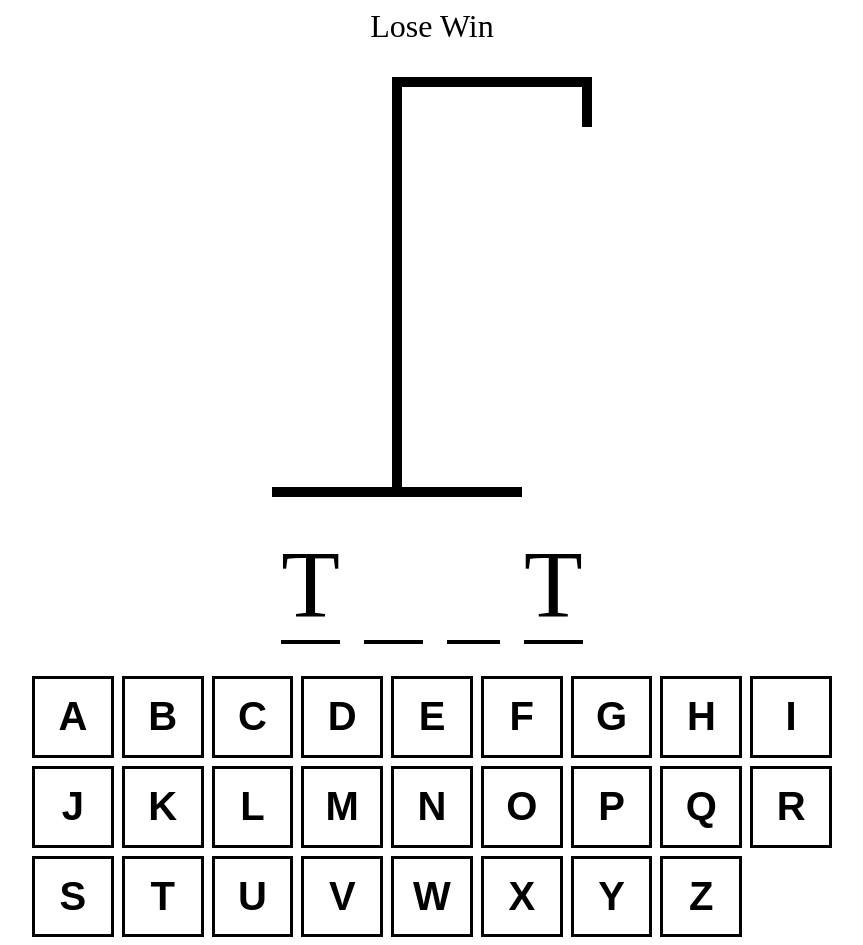
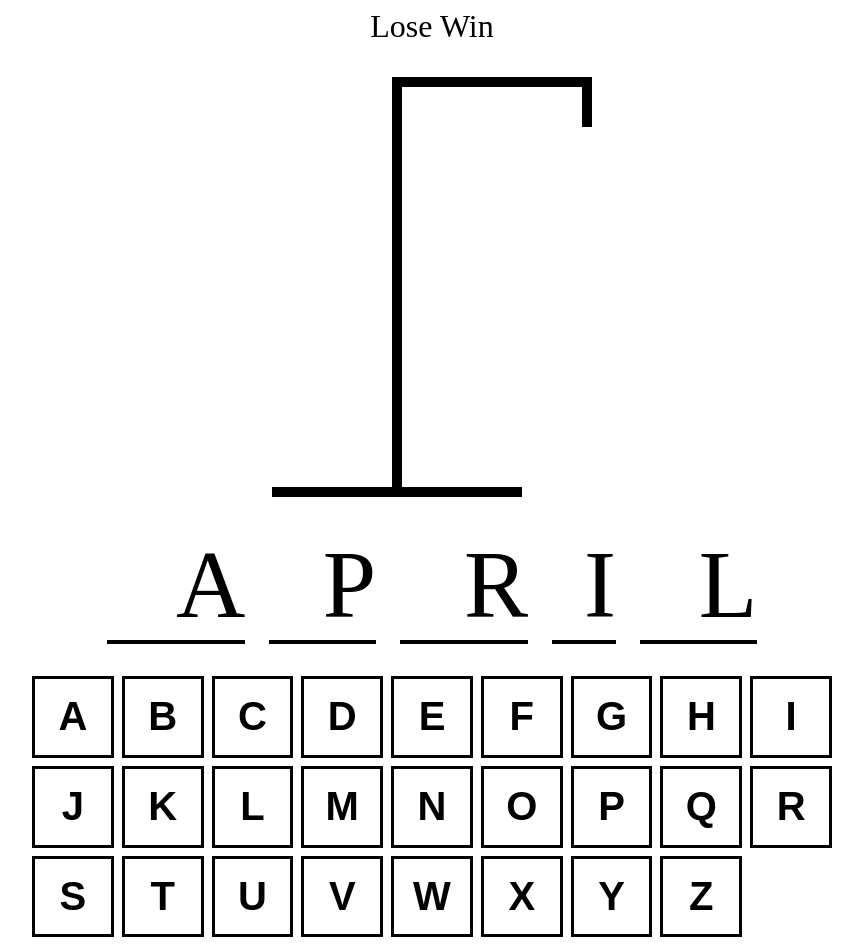
Before and after one commit to redbirdfan/Hangman, a React (Vite) app: page / in a window 1280 px wide. Shown: the whole page, without its empty margins (208-1071 px from the left). Built offline with nearby package versions, Linux system fonts and the light colour scheme.

Commit message:
selected word from the list of words is changing at random when refreshing the page as expected

```diff
--- a/src/HangmanWord.tsx
+++ b/src/HangmanWord.tsx
@@ -1,6 +1,11 @@
-export function HangmanWord() {
-    const word = "test"
-    const guessedLetters = ["t"]
+type HangmanWordProps = {
+    guessedLetters: string[]
+    wordToGuess: string
+}
+
+export function HangmanWord({ guessedLetters, wordToGuess}: HangmanWordProps) {
+
+
     return (
     <div style={{
         display:"flex",
@@ -9,11 +14,13 @@
         textTransform:"uppercase",
         }}
     >
-        {word.split("").map((letter, index) => (
+        {wordToGuess.split("").map((letter, index) => (
             <span
                 style={{borderBottom: "4px solid black"}} key={index}>
             <span style={{visibility: guessedLetters.includes(letter) ? "visible" : "hidden", }}>{letter}</span>
+            {letter}
         </span>
+
     ))}
 
     </div>
```
